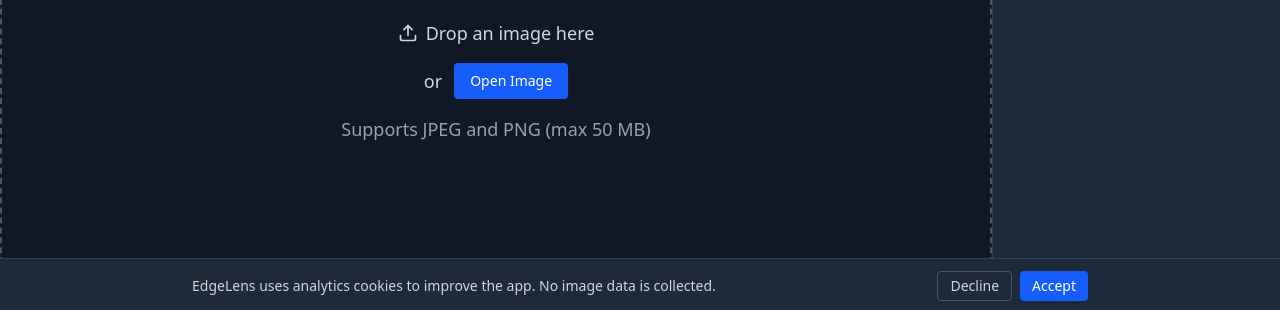
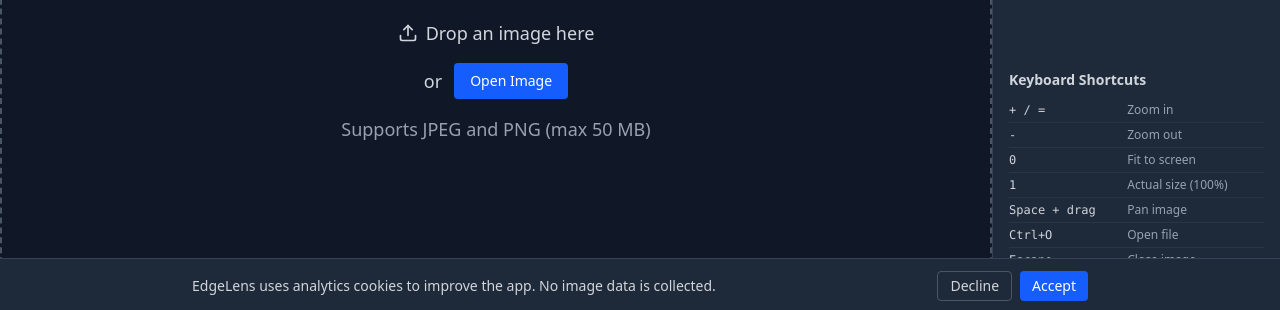
Before and after one commit to kktsuji/edge-lens, a React (Vite) app: page / in a window 1280 px wide. Shown: the part 487-797 px from the top of the page. Built offline with nearby package versions, Linux system fonts and the light colour scheme; no server answers.

Commit message:
feat(sidebar): show keyboard shortcuts panel when no image is loaded

```diff
--- a/src/App.tsx
+++ b/src/App.tsx
@@ -2,6 +2,7 @@
 import { CookieConsent } from "./components/CookieConsent";
 import { HelpButton } from "./components/HelpButton";
 import { KeyboardShortcutsHelp } from "./components/KeyboardShortcutsHelp";
+import { KeyboardShortcutsPanel } from "./components/KeyboardShortcutsPanel";
 import { Sidebar } from "./components/Sidebar";
 import { Toolbar } from "./components/Toolbar";
 import { HistogramPanel } from "./features/histogram/components/HistogramPanel";
@@ -118,6 +119,7 @@
           <HistogramPanel data={histogramData} />
           <ImageStatsPanel data={histogramData} />
           <ExifPanel exifData={exifData} />
+          {!hasImage && <KeyboardShortcutsPanel />}
         </Sidebar>
       </div>
       <CookieConsent />
--- a/src/components/KeyboardShortcutsHelp.tsx
+++ b/src/components/KeyboardShortcutsHelp.tsx
@@ -4,7 +4,7 @@
   onClose: () => void;
 }
 
-const shortcuts = [
+export const shortcuts = [
   { keys: "+ / =", labelKey: "shortcuts.zoomIn" },
   { keys: "-", labelKey: "shortcuts.zoomOut" },
   { keys: "0", labelKey: "shortcuts.fitToScreen" },
--- /dev/null
+++ b/src/components/KeyboardShortcutsPanel.tsx
@@ -0,0 +1,26 @@
+import { useTranslation } from "react-i18next";
+import { shortcuts } from "./KeyboardShortcutsHelp";
+
+export function KeyboardShortcutsPanel() {
+  const { t } = useTranslation();
+  return (
+    <div className="mt-auto">
+      <h2 className="mb-2 text-sm font-semibold text-gray-300">
+        {t("shortcuts.title")}
+      </h2>
+      <table className="w-full text-xs">
+        <tbody>
+          {shortcuts.map(({ keys, labelKey }) => (
+            <tr
+              key={labelKey}
+              className="border-b border-gray-700/50 last:border-0"
+            >
+              <td className="py-1 font-mono text-gray-300">{keys}</td>
+              <td className="py-1 text-gray-400">{t(labelKey)}</td>
+            </tr>
+          ))}
+        </tbody>
+      </table>
+    </div>
+  );
+}
```
